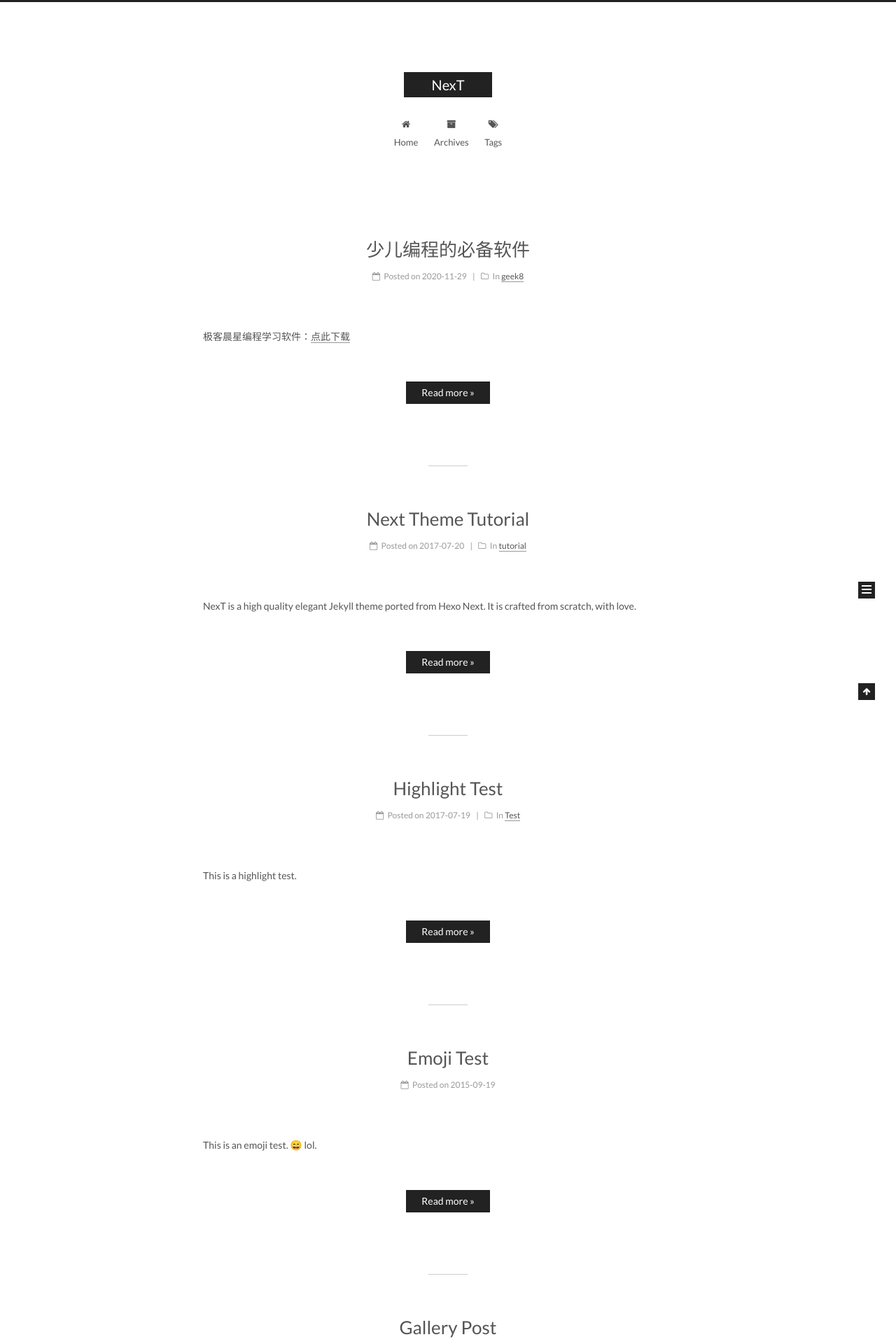
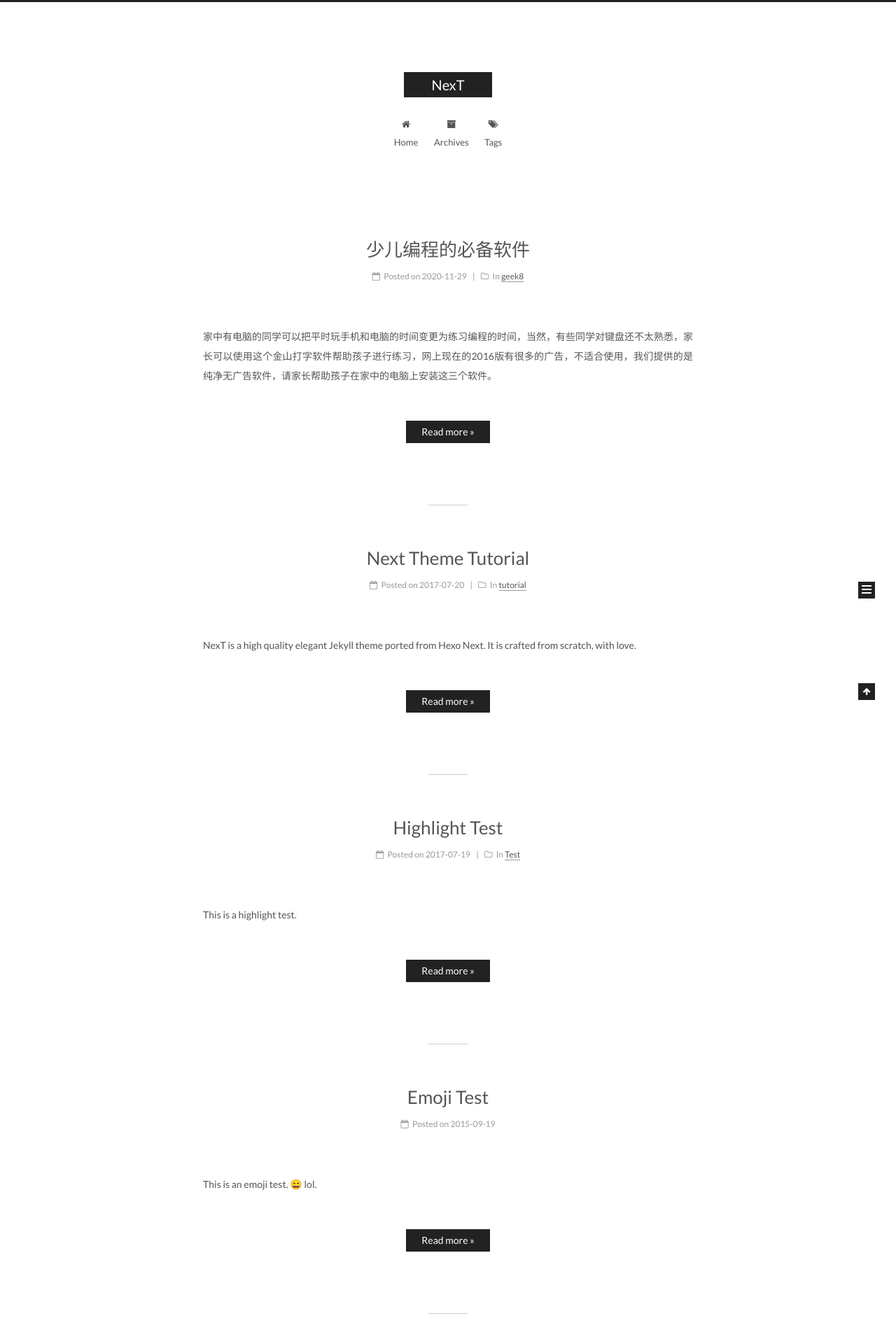
Before and after one commit to jarodlee/jarodlee.github.io, a Jekyll site: the page built from index.html, in a window 1280 px wide. Shown: the top 1920 px of the page at 70% size. Built offline with Jekyll 4.4.1, drawn with Linux system fonts in a browser that asks for light colours; emoji names are drawn with the system emoji font; the list of posts is cut into pages by our own code.

Commit message:
加入家长指导信息

```diff
--- a/_posts/2020-11-29-coding-soft.md
+++ b/_posts/2020-11-29-coding-soft.md
@@ -9,8 +9,21 @@ tags:
 - 必备
 ---
 
+家中有电脑的同学可以把平时玩手机和电脑的时间变更为练习编程的时间，当然，有些同学对键盘还不太熟悉，家长可以使用这个金山打字软件帮助孩子进行练习，网上现在的2016版有很多的广告，不适合使用，我们提供的是纯净无广告软件，请家长帮助孩子在家中的电脑上安装这三个软件。
+
+金山打字练习软件：[点此下载](https://nas.aqde.net:9090/fbsharing/5rEmfvgf)
+
+这是最基础的打字练习软件，在可预见的未来，键盘仍然会是电脑输入的第一选择，特别是有志参加信息学奥赛的同学更要让自己熟练的使用键盘，这可以让自己更高效的完成更多的练习。
+
 极客晨星编程学习软件：[点此下载](https://nas.aqde.net:9090/fbsharing/DP7cgCzq)
+
+这是我们的教学平台软件，每个孩子的用户名与密码已经在上课的时候告知了孩子，如果有遗忘的同学可以[点击这里查看](/about)如何解决。
+
 
 标准版Scratch 3离线版：[点此下载](https://nas.aqde.net:9090/fbsharing/eGqiHH0l)
 
-金山打字练习软件：[点此下载](https://nas.aqde.net:9090/fbsharing/5rEmfvgf)
+这是MIT【麻省理工】开发的原版Scratch编程软件，它也是我们国内所有少儿编程教育开展的基础，同时可以为孩子们后期学习机器人提供帮助。家长可视孩子学习情况选择安装。
+
+Foxmail 电子邮件工具:[点此下载](https://192.168.1.6:9090/fbsharing/3mEQna8i)
+
+电子邮件是现代互联网的基础，每个学生也都已经开通了一个专用的电子邮箱。邮件使用将在下次上课时讲解,家长要以先[点击这里查看](/about)孩子的帐号。
--- a/about/index.md
+++ b/about/index.md
@@ -5,3 +5,5 @@ type: about
 
 Building...
 ![use wechat scan](https://mail.aqde.net/images/2wm.jpg)
+
+用微信识别这个二维码，这是李老师为大家准备的一个学习平台，如果你忘记了用户名和密码，直接在微信中发送你的名字到这个公众号就可以收到回复了。
```
